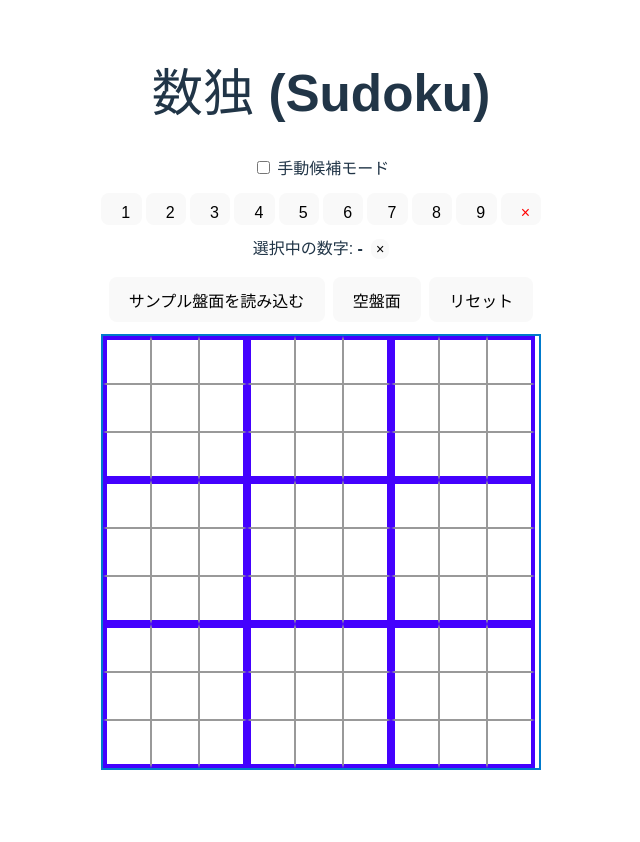
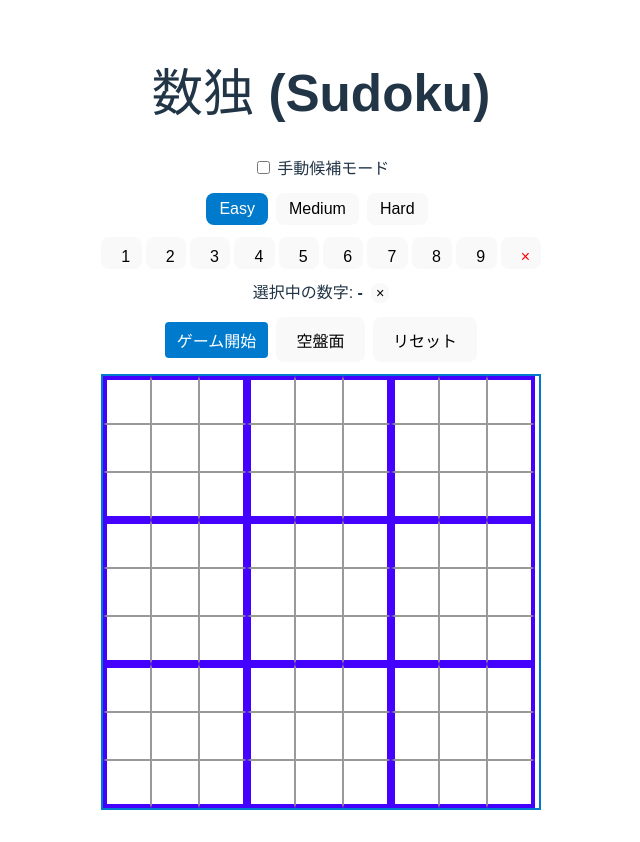
Before and after one commit to tako-chan0511/sudoku, a Vue app: page / in a window 1280 px wide. Shown: the whole page, without its empty margins (319-959 px from the left). Before the commit the page ends 802 px from the top, so only its background shows below. Built offline with nearby package versions, Linux system fonts and the light colour scheme.

Commit message:
難易度ボタン

```diff
--- a/src/App.vue
+++ b/src/App.vue
@@ -8,6 +8,28 @@
         <input type="checkbox" v-model="manualCandidateMode" />
         手動候補モード
       </label>
+    </div>
+
+    <!-- 難易度選択ボタン -->
+    <div class="difficulty-buttons">
+      <button
+        :class="{ active: currentDifficulty === 'easy' }"
+        @click="setDifficulty('easy')"
+      >
+        Easy
+      </button>
+      <button
+        :class="{ active: currentDifficulty === 'medium' }"
+        @click="setDifficulty('medium')"
+      >
+        Medium
+      </button>
+      <button
+        :class="{ active: currentDifficulty === 'hard' }"
+        @click="setDifficulty('hard')"
+      >
+        Hard
+      </button>
     </div>
 
     <!-- 数字入力パネル -->
@@ -22,12 +44,15 @@
       <button @click.stop="clearSelection" class="clear-btn">×</button>
     </div>
 
-    <!-- リセット・サンプル読み込み -->
+    <!-- ゲーム開始・リセットボタン -->
     <div class="init-buttons">
-      <button @click="loadSamplePuzzle">サンプル盤面を読み込む</button>
+      <button @click="startGame" class="start-btn">ゲーム開始</button>
       <button @click="clearPuzzle" style="margin-left: 8px;">空盤面</button>
       <button @click="resetAll" style="margin-left: 8px;">リセット</button>
     </div>
+
+    <!-- 完成時メッセージ -->
+    <div v-if="allFilled" class="congrats">Congradylations！！！</div>
 
     <!-- 9×9 ボードを表示 -->
     <div class="board-wrapper">
@@ -46,63 +71,109 @@
 </template>
 
 <script lang="ts" setup>
-import { ref } from "vue"
+import { ref, computed } from "vue"
 import type { Cell } from "@/types/sudoku"
 import { useSudoku } from "@/composables/useSudoku"
 import SudokuCell from "@/components/SudokuCell.vue"
 import NumberPicker from "@/components/NumberPicker.vue"
 
-/** サンプル盤面 (Given) の例 */
-const samplePuzzle: (0|1|2|3|4|5|6|7|8|9)[][] = [
-  [5,3,0,  0,7,0,  0,0,0],
-  [6,0,0,  1,9,5,  0,0,0],
-  [0,9,8,  0,0,0,  0,6,0],
-  [8,0,0,  0,6,0,  0,0,3],
-  [4,0,0,  8,0,3,  0,0,1],
-  [7,0,0,  0,2,0,  0,0,6],
-  [0,6,0,  0,0,0,  2,8,0],
-  [0,0,0,  4,1,9,  0,0,5],
-  [0,0,0,  0,8,0,  0,7,9],
+// 簡単 (Easy) パズル例
+const samplePuzzleEasy: (0|1|2|3|4|5|6|7|8|9)[][] = [
+  [0,0,3, 0,2,0, 6,0,0],
+  [9,0,0, 3,0,5, 0,0,1],
+  [0,0,1, 8,0,6, 4,0,0],
+  [0,0,8, 1,0,2, 9,0,0],
+  [7,0,0, 0,0,0, 0,0,8],
+  [0,0,6, 7,0,8, 2,0,0],
+  [0,0,2, 6,0,9, 5,0,0],
+  [8,0,0, 2,0,3, 0,0,9],
+  [0,0,5, 0,1,0, 3,0,0],
 ]
 
-// 手動候補モード
-const manualCandidateMode = ref<boolean>(false)
-// 選択中の数字 (0=クリア, 1〜9=確定数字)
-const selectedNumber = ref<number>(0)
+// 中級 (Medium) パズル例
+const samplePuzzleMedium: (0|1|2|3|4|5|6|7|8|9)[][] = [
+  [0,2,0, 6,0,8, 0,0,0],
+  [5,8,0, 0,1,9, 7,0,0],
+  [0,0,0, 0,0,0, 0,3,0],
+  [0,0,1, 0,0,0, 0,6,8],
+  [0,0,8, 5,0,2, 4,0,0],
+  [7,6,0, 0,0,0, 1,0,0],
+  [0,3,0, 0,0,0, 0,0,0],
+  [0,0,7, 8,2,0, 0,5,4],
+  [0,0,0, 9,0,3, 0,2,0],
+]
 
-// useSudoku インスタンスを生成
-let { board, flatCells, setCellValue, toggleUserCandidate, resetBoard, updateAllCandidates } =
-  useSudoku()
+// 上級 (Hard) パズル例
+const samplePuzzleHard: (0|1|2|3|4|5|6|7|8|9)[][] = [
+  [0,0,0, 0,0,0, 0,0,0],
+  [0,0,0, 0,0,3, 0,8,5],
+  [0,0,1, 0,2,0, 0,0,0],
+  [0,0,0, 5,0,7, 0,0,0],
+  [0,0,4, 0,0,0, 1,0,0],
+  [0,9,0, 0,0,0, 0,0,0],
+  [5,0,0, 0,0,0, 0,7,3],
+  [0,6,0, 0,0,0, 0,0,0],
+  [0,0,0, 0,4,0, 0,0,9],
+]
 
-/** サンプル盤面を読み込む */
-function loadSamplePuzzle() {
-  const api = useSudoku(samplePuzzle)
-  board.value           = api.board.value
-  flatCells.value       = api.flatCells.value
-  setCellValue          = api.setCellValue
-  toggleUserCandidate   = api.toggleUserCandidate
-  resetBoard            = api.resetBoard
-  updateAllCandidates   = api.updateAllCandidates
+// 難易度ごとのパズルマップ
+const puzzlesByDifficulty = {
+  easy: [samplePuzzleEasy],
+  medium: [samplePuzzleMedium],
+  hard: [samplePuzzleHard],
 }
 
-/** 空盤面を作る */
-function clearPuzzle() {
-  const api = useSudoku()
-  board.value           = api.board.value
-  flatCells.value       = api.flatCells.value
-  setCellValue          = api.setCellValue
-  toggleUserCandidate   = api.toggleUserCandidate
-  resetBoard            = api.resetBoard
-  updateAllCandidates   = api.updateAllCandidates
+// 手動候補モード
+const manualCandidateMode = ref(false)
+// ユーザ選択数字
+const selectedNumber = ref(0)
+// 現在の難易度
+const currentDifficulty = ref<keyof typeof puzzlesByDifficulty>('easy')
+
+// useSudoku インスタンス
+let { board, flatCells, setCellValue, toggleUserCandidate, resetBoard, updateAllCandidates } = useSudoku()
+
+/** 難易度設定のみ */
+function setDifficulty(diff: keyof typeof puzzlesByDifficulty) {
+  currentDifficulty.value = diff
 }
 
-/** すべてリセット (Given も含めて最初の状態に戻す) */
-function resetAll() {
-  resetBoard()
+/** ゲーム開始: 指定難易度でランダム出題 */
+function startGame() {
+  const list = puzzlesByDifficulty[currentDifficulty.value]
+  const puzzle = list[Math.floor(Math.random() * list.length)]
+  const api = useSudoku(puzzle)
+  board.value = api.board.value
+  flatCells.value = api.flatCells.value
+  setCellValue = api.setCellValue
+  toggleUserCandidate = api.toggleUserCandidate
+  resetBoard = api.resetBoard
+  updateAllCandidates = api.updateAllCandidates
+  updateAllCandidates()
   selectedNumber.value = 0
 }
 
-/** NumberPicker で数字(1〜9, 0=クリア) を選んだ */
+/** 空盤面生成 */
+function clearPuzzle() {
+  const api = useSudoku()
+  board.value = api.board.value
+  flatCells.value = api.flatCells.value
+  setCellValue = api.setCellValue
+  toggleUserCandidate = api.toggleUserCandidate
+  resetBoard = api.resetBoard
+  updateAllCandidates = api.updateAllCandidates
+  updateAllCandidates()
+  selectedNumber.value = 0
+}
+
+/** 全リセット */
+function resetAll() {
+  resetBoard()
+  updateAllCandidates()
+  selectedNumber.value = 0
+}
+
+/** 数字選択 */
 function onNumberPicked(n: number) {
   selectedNumber.value = n
 }
@@ -110,50 +181,31 @@ function clearSelection() {
   selectedNumber.value = 0
 }
 
-/** セルがクリックされた：確定値をセット */
-function onSelectCell(payload: { row: number; col: number; val: number }) {
-  const { row, col, val } = payload
-  setCellValue(row, col, val as 0|1|2|3|4|5|6|7|8|9)
+/** セルクリック */
+function onSelectCell({ row, col, val }: { row: number; col: number; val: number }) {
+  setCellValue(row, col, val as any)
+  updateAllCandidates()
 }
 
-/** 候補の小セルがクリックされた：ユーザー候補をトグル */
-function onToggleCandidate(payload: { row: number; col: number; candidate: number }) {
-  const { row, col, candidate } = payload
-  toggleUserCandidate(row, col, candidate as 1|2|3|4|5|6|7|8|9)
+/** 候補トグル */
+function onToggleCandidate({ row, col, candidate }: { row: number; col: number; candidate: number }) {
+  toggleUserCandidate(row, col, candidate as any)
 }
+
+// 完成判定
+const allFilled = computed(() => flatCells.value.every(cell => cell.value !== 0))
 </script>
 
 <style>
-#app {
-  max-width: 600px;
-  margin: 0 auto;
-  padding: 16px;
-  text-align: center;
-  font-family: Arial, sans-serif;
-}
-.toggle-buttons {
-  margin-bottom: 12px;
-}
-.selected-display {
-  margin: 8px 0;
-  padding: 4px;
-}
-.selected-display.highlight {
-  background-color: #e0f2e9;
-}
-.clear-btn {
-  padding: 1px 4px;
-  font-size: 0.9rem;
-  margin-left: 8px;
-}
-.init-buttons {
-  margin: 12px 0;
-}
-.board-wrapper {
-  display: grid;
-  grid-template-columns: repeat(9, 48px);
-  grid-template-rows:    repeat(9, 48px);
-  border: 2px solid #007ACC;  /* ← 色を変更 */
-  margin: 0 auto;
-}
+#app { max-width: 600px; margin: 0 auto; padding: 16px; text-align: center; font-family: Arial, sans-serif; }
+.toggle-buttons, .difficulty-buttons, .init-buttons { margin-bottom: 12px; }
+.difficulty-buttons button { margin-right: 8px; padding: 6px 12px; }
+.difficulty-buttons button.active { background-color: #007ACC; color: #fff; }
+.selected-display { margin: 8px 0; padding: 4px; }
+.selected-display.highlight { background-color: #e0f2e9; }
+.clear-btn { padding: 1px 4px; font-size: 0.9rem; margin-left: 8px; }
+.board-wrapper { display: grid; grid-template-columns: repeat(9, 48px); grid-template-rows: repeat(9, 48px); border: 2px solid #007ACC; margin: 0 auto; }
+.congrats { margin: 12px 0; font-size: 1.2rem; color: green; font-weight: bold; }
+.start-btn { background-color: #007ACC; color: white; padding: 6px 12px; border: none; border-radius: 4px; cursor: pointer; }
+.start-btn:hover { background-color: #005A9C; }
 </style>
```
